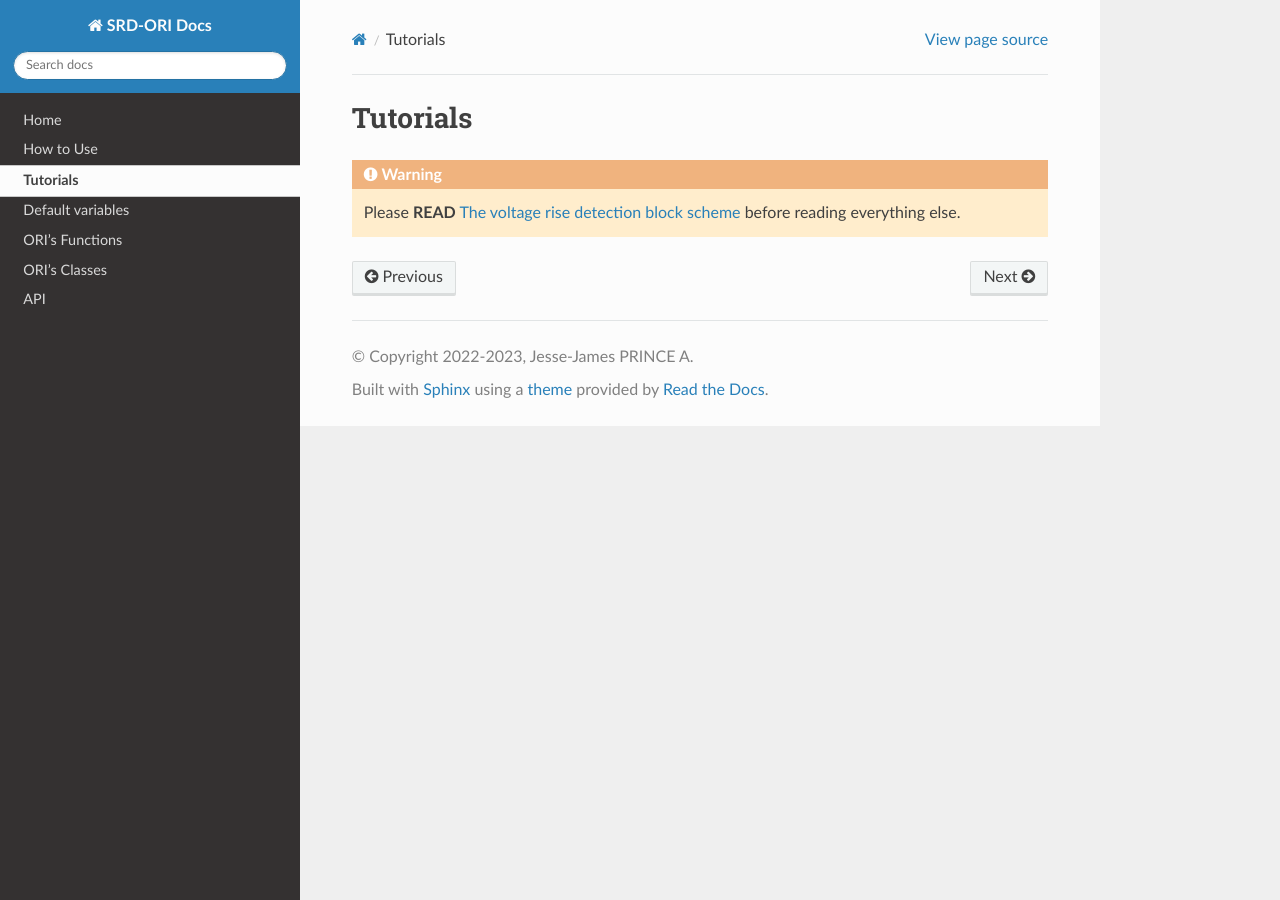
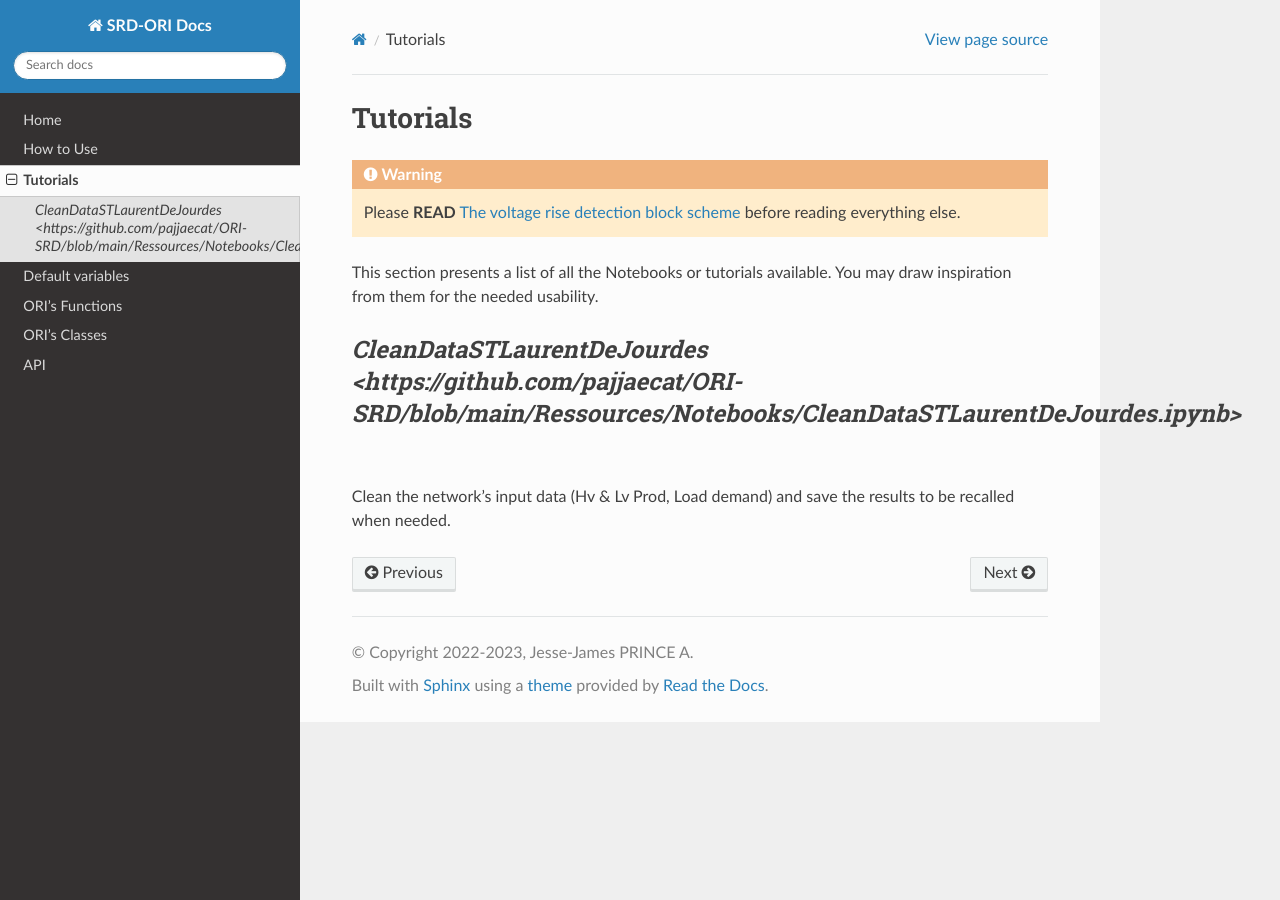
Before and after one commit to pajjaecat/ORI-SRD, a Sphinx documentation site: the page built from docs/tutorials.rst, in a window 1280 px wide. Built offline with Sphinx 7.4.7 and the Read the Docs theme 2.0.0, drawn with Linux system fonts in a browser that asks for light colours.

Commit message:
Update tutorials.rst

```diff
--- a/docs/tutorials.rst
+++ b/docs/tutorials.rst
@@ -4,3 +4,13 @@ Tutorials
 
 .. warning::
      Please **READ** `The voltage rise detection block scheme <https://github.com/pajjaecat/ORI-SRD/blob/main/Ressources/Docs/VRiseControlBlockScheme.pdf>`_ before reading everything else.
+
+
+This section presents a list of all the Notebooks or tutorials available. You may draw inspiration from them for the needed usability.
+
+
+.. _CleanDataSTLaurentDeJourdes:
+
+`CleanDataSTLaurentDeJourdes <https://github.com/pajjaecat/ORI-SRD/blob/main/Ressources/Notebooks/CleanDataSTLaurentDeJourdes.ipynb>`
+*************************************************************************************************************************************
+Clean the network's input data (Hv & Lv Prod, Load demand) and save the results to be recalled when needed.
```
